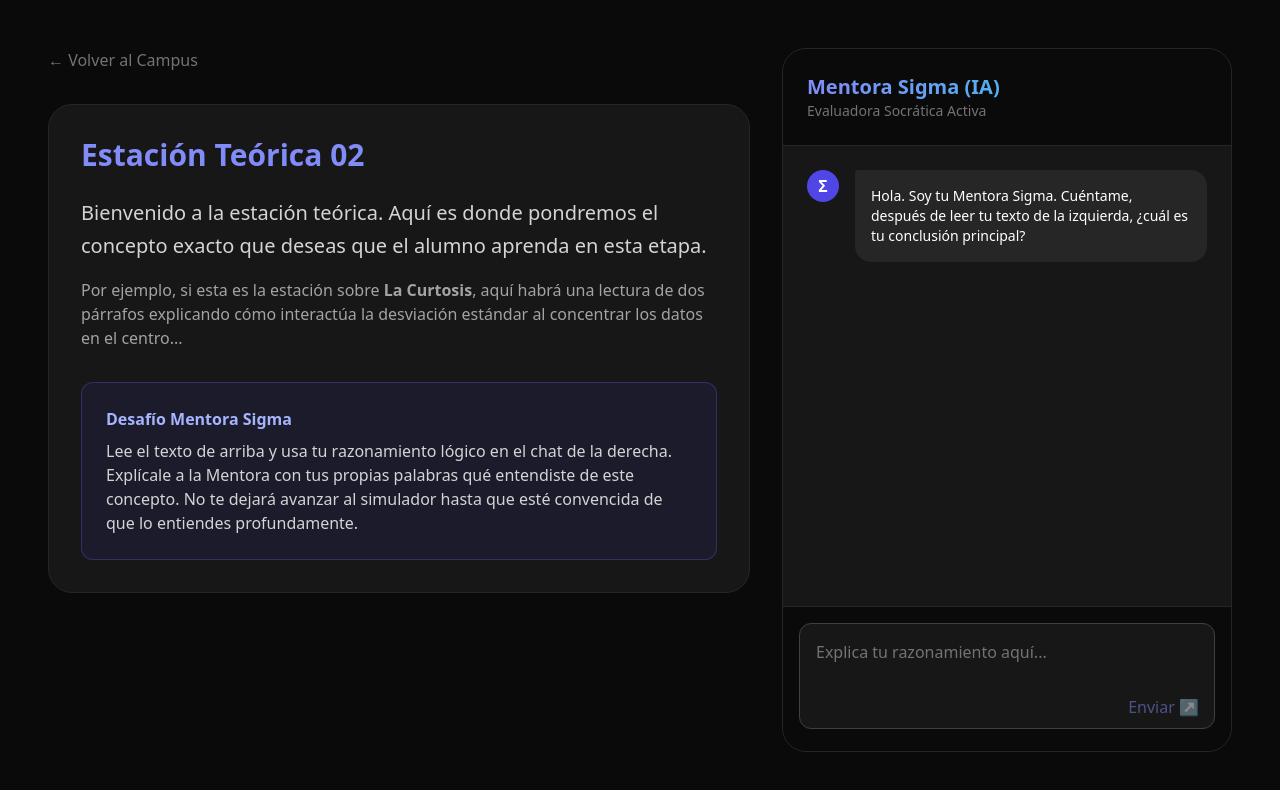
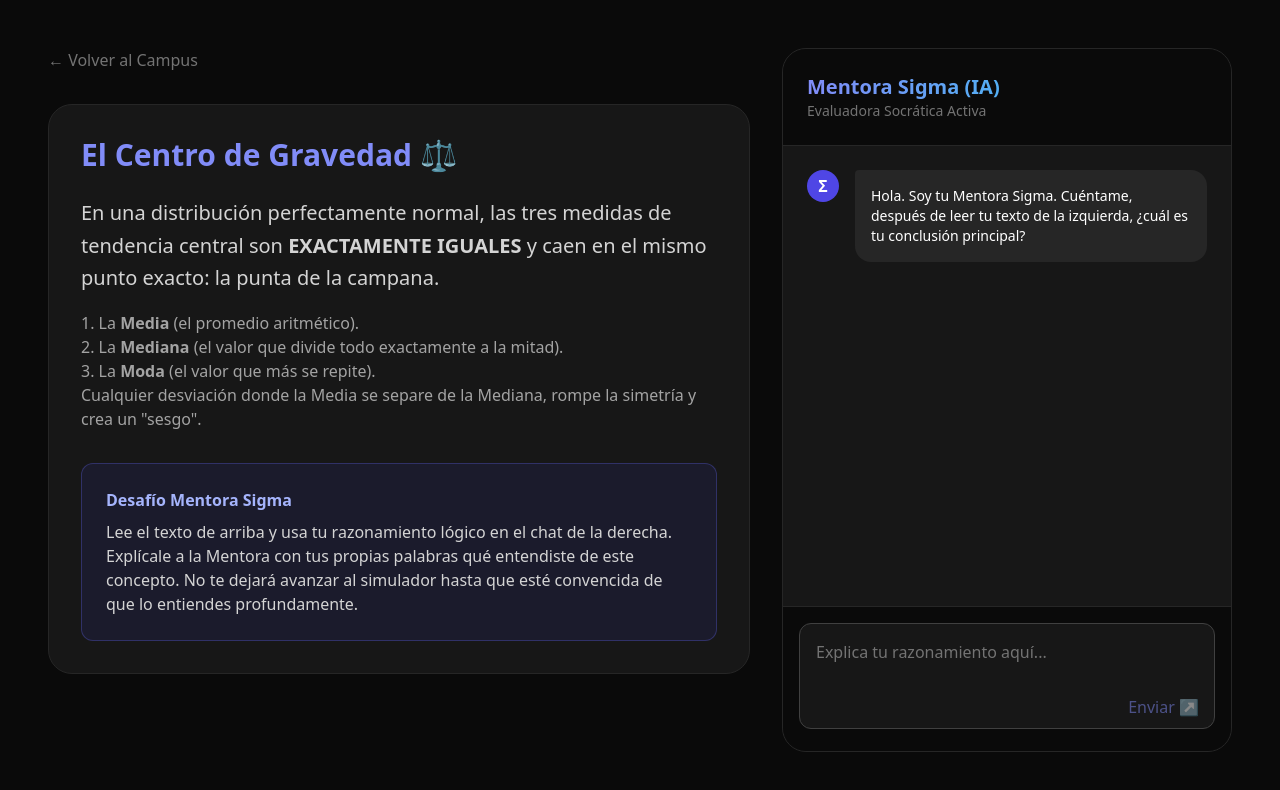
Before and after one commit to maramire2001/Campana-de-Gauss, a Next.js app: page /campus/station/2 in a window 1280 px wide. Shown: the top 790 px of the page. Built offline with nearby package versions, Linux system fonts and the light colour scheme.

Commit message:
Inyectar contenido pedagogico real

```diff
--- a/src/app/campus/station/[id]/page.tsx
+++ b/src/app/campus/station/[id]/page.tsx
@@ -6,7 +6,93 @@ import { useChat } from "ai/react";
 export default function StationPage({ params }: { params: { id: string } }) {
   const { messages, input, handleInputChange, handleSubmit, isLoading } = useChat();
 
-  const title = `Estación Teórica 0${params.id}`;
+  const stationId = parseInt(params.id) || 1;
+
+  const contentMap: Record<number, { title: string, text: React.ReactNode }> = {
+    1: {
+      title: "La Curva Perfecta 📐",
+      text: (
+        <>
+          <p className="text-xl leading-relaxed text-neutral-300">
+            La <strong>Distribución Normal</strong> (o Campana de Gauss) es el modelo matemático más importante de toda la estadística. Describe cómo se distribuyen de forma natural muchísimos fenómenos: desde la estatura humana, hasta los errores de medición y las calificaciones de un examen.
+          </p>
+          <p className="mt-4 text-neutral-400">
+            Su característica principal es que la gran mayoría de los datos se agrupan en el centro, y a medida que nos alejamos hacia los extremos (las "colas"), los casos son cada vez más raros. Además, es perfectamente <strong>SIMÉTRICA</strong>: la mitad izquierda es un espejo exacto de la derecha.
+          </p>
+        </>
+      )
+    },
+    2: {
+      title: "El Centro de Gravedad ⚖️",
+      text: (
+        <>
+          <p className="text-xl leading-relaxed text-neutral-300">
+            En una distribución perfectamente normal, las tres medidas de tendencia central son <strong>EXACTAMENTE IGUALES</strong> y caen en el mismo punto exacto: la punta de la campana.
+          </p>
+          <p className="mt-4 text-neutral-400">
+            1. La <strong>Media</strong> (el promedio aritmético).<br/>
+            2. La <strong>Mediana</strong> (el valor que divide todo exactamente a la mitad).<br/>
+            3. La <strong>Moda</strong> (el valor que más se repite).<br/>
+            Cualquier desviación donde la Media se separe de la Mediana, rompe la simetría y crea un "sesgo".
+          </p>
+        </>
+      )
+    },
+    3: {
+      title: "Estirando la Liga 📏",
+      text: (
+        <>
+          <p className="text-xl leading-relaxed text-neutral-300">
+            La <strong>Desviación Estándar (σ)</strong> dicta qué tan "gorda" o "flaca" es tu campana. Es la medida promedio de qué tan dispersos están todos los puntos respecto al centro.
+          </p>
+          <p className="mt-4 text-neutral-400">
+            Si la desviación es muy baja, la campana será estrecha y alta (llamada leptocúrtica), porque casi todos sacaron la misma calificación. Si es muy alta, la campana es plana y ancha (platicúrtica), demostrando que hay muchísima diversidad o desigualdad en los datos.
+          </p>
+        </>
+      )
+    },
+    4: {
+      title: "La Regla Empírica y Z-Scores 🧗",
+      text: (
+        <>
+          <p className="text-xl leading-relaxed text-neutral-300">
+            La regla de oro estadística dicta que en una distribución normal perfecta: el <strong>68%</strong> de los datos caen a 1 desviación estándar del centro, el <strong>95%</strong> a 2, y el <strong>99.7%</strong> a 3.
+          </p>
+          <p className="mt-4 text-neutral-400">
+            Un <strong>Z-Score</strong> nos indica a cuántas "desviaciones estándar" de distancia está un dato respecto a la media. Si un alumno tiene un Z-score de +3, significa que tuvo un desempeño excepcional, superando al 99.8% de toda su clase. Un resultado por encima de 3 es virtualmente una anomalía.
+          </p>
+        </>
+      )
+    },
+    5: {
+      title: "Sesgos Peligrosos 🎢",
+      text: (
+        <>
+          <p className="text-xl leading-relaxed text-neutral-300">
+            El mundo rara vez es perfecto. Cuando decimos que una población tiene un <strong>Sesgo Positivo (Asimetría a la derecha)</strong>, la "cola" larga apunta hacia los números altos. Esto jala la Media hacia arriba, dejando atrás a la Mediana.
+          </p>
+          <p className="mt-4 text-neutral-400">
+            Por ejemplo, la distribución de la riqueza mundial tiene un fuerte sesgo positivo: hay muy pocos millonarios (cola larga derecha), pero arrastran el promedio aritmético hacia arriba, distorsionando la realidad económica del ciudadano común (la Mediana).
+          </p>
+        </>
+      )
+    },
+    6: {
+      title: "El Examen de Síntesis 🧠",
+      text: (
+        <>
+          <p className="text-xl leading-relaxed text-neutral-300">
+            Llegaste al checkpoint final antes del laboratorio. Debes demostrar que no estuviste leyendo en automático.
+          </p>
+          <p className="mt-4 text-neutral-400">
+            Toda herramienta estadística avanzada (como inferencias, pruebas T, o modelos de machine learning clásicos) ASUME que tus datos son "Normales". Si tu campana de Gauss está rota (muy sesgada o deforme), tus predicciones matemáticas colapsarán. Explícale a la IA Mentora por qué es tan peligroso ignorar la normalidad.
+          </p>
+        </>
+      )
+    }
+  };
+
+  const station = contentMap[stationId] || contentMap[1];
 
   return (
     <div className="min-h-screen bg-neutral-950 text-white p-6 md:p-12 font-sans flex flex-col md:flex-row gap-8">
@@ -15,14 +101,9 @@ export default function StationPage({ params }: { params: { id: string } }) {
       <div className="flex-1 max-w-3xl">
         <Link href="/campus" className="text-neutral-500 hover:text-white mb-8 inline-block">← Volver al Campus</Link>
         <div className="bg-neutral-900 border border-neutral-800 rounded-3xl p-8 mb-8">
-          <h1 className="text-3xl font-extrabold text-indigo-400 mb-6">{title}</h1>
+          <h1 className="text-3xl font-extrabold text-indigo-400 mb-6">{station.title}</h1>
           <div className="prose prose-invert prose-indigo max-w-none">
-            <p className="text-xl leading-relaxed text-neutral-300">
-              Bienvenido a la estación teórica. Aquí es donde pondremos el concepto exacto que deseas que el alumno aprenda en esta etapa.
-            </p>
-            <p className="mt-4 text-neutral-400">
-              Por ejemplo, si esta es la estación sobre <strong>La Curtosis</strong>, aquí habrá una lectura de dos párrafos explicando cómo interactúa la desviación estándar al concentrar los datos en el centro...
-            </p>
+            {station.text}
             <div className="mt-8 p-6 bg-indigo-900/20 border border-indigo-500/30 rounded-xl">
               <h3 className="text-indigo-300 font-bold mb-2">Desafío Mentora Sigma</h3>
               <p className="text-neutral-300">
```
